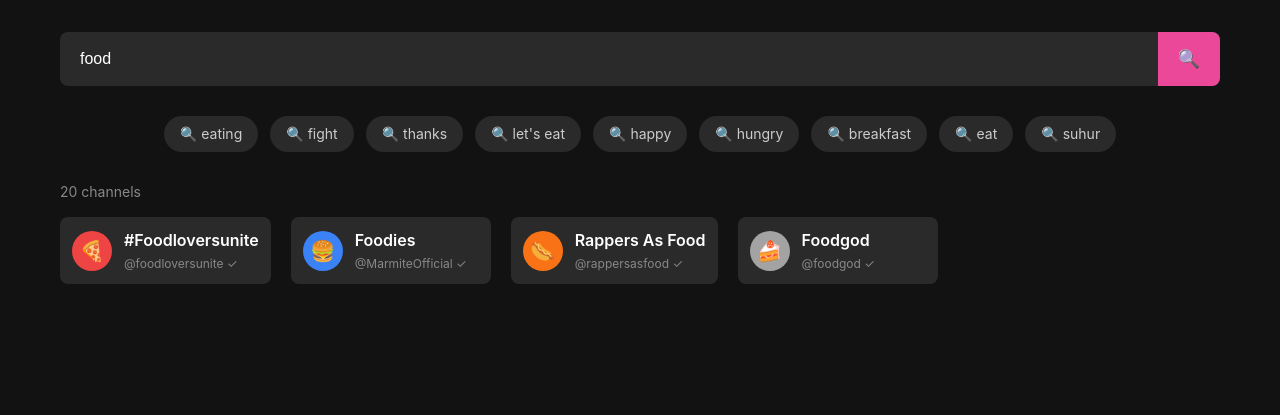
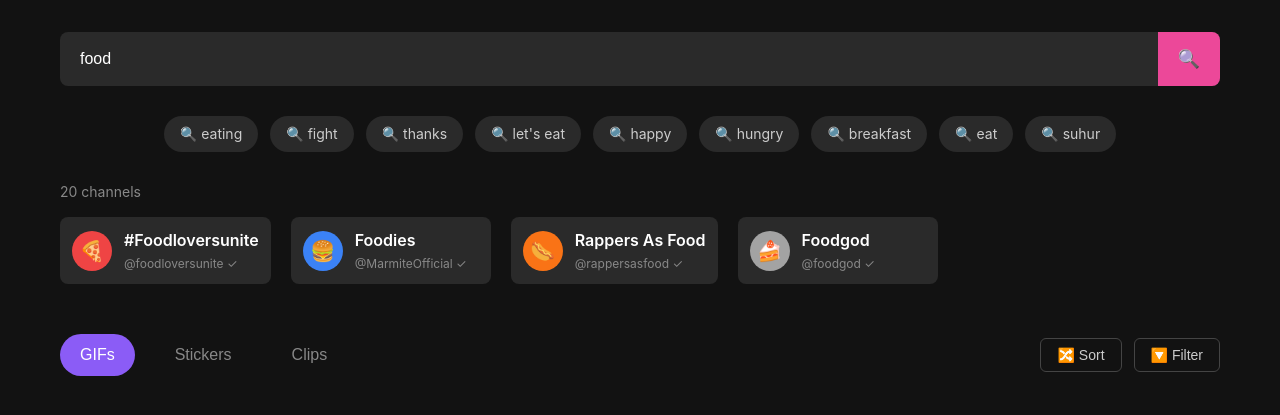
Before and after one commit to ElvisAddo/giphy-website, a plain HTML site: page index.html in a window 1280 px wide. Shown: the part 69-484 px from the top of the page. Drawn offline with Linux system fonts and the light colour scheme.

Commit message:
added and sytled the content section

```diff
--- a/index.html
+++ b/index.html
@@ -93,6 +93,27 @@
         </div>
       </div>
     </section>
+    <!-- Content Section -->
+    <section class="content-section">
+      <div class="content-container">
+        <div class="content-header">
+          <div class="content-tabs">
+            <button class="tab active">GIFs</button>
+            <button class="tab">Stickers</button>
+            <button class="tab">Clips</button>
+          </div>
+          <div class="content-controls">
+            <button class="control-btn">🔀 Sort</button>
+            <button class="control-btn">🔽 Filter</button>
+          </div>
+        </div>
+
+        <!-- Updated gif-grid to be the results container for dynamic content -->
+        <div id="results" class="gif-grid">
+          <!-- Dynamic GIF results will be loaded here -->
+        </div>
+      </div>
+    </section>
 
 
 </body>
--- a/style.css
+++ b/style.css
@@ -294,3 +294,111 @@ body {
   font-size: 12px;
   color: #888;
 }
+/* Content Section */
+.content-section {
+  padding: 0 20px 40px;
+  max-width: 1200px;
+  margin: 0 auto;
+}
+
+.content-container {
+  display: flex;
+  flex-direction: column;
+  gap: 30px;
+}
+
+.content-header {
+  display: flex;
+  justify-content: space-between;
+  align-items: center;
+}
+
+.content-tabs {
+  display: flex;
+  gap: 20px;
+}
+
+.tab {
+  background: none;
+  border: none;
+  color: #888;
+  font-size: 16px;
+  padding: 12px 20px;
+  border-radius: 25px;
+  cursor: pointer;
+  transition: all 0.3s ease;
+}
+
+.tab.active {
+  background-color: #8b5cf6;
+  color: #fff;
+}
+
+.tab:hover:not(.active) {
+  color: #fff;
+  background-color: #3a3a3a;
+}
+
+.content-controls {
+  display: flex;
+  gap: 12px;
+}
+
+.control-btn {
+  background: none;
+  border: 1px solid #444;
+  color: #ccc;
+  padding: 8px 16px;
+  border-radius: 6px;
+  font-size: 14px;
+  cursor: pointer;
+  transition: all 0.3s ease;
+}
+
+.control-btn:hover {
+  border-color: #666;
+  color: #fff;
+}
+
+/* GIF Grid */
+.gif-grid {
+  display: flex;
+  flex-wrap: wrap;
+  gap: 12px;
+  justify-content: center;
+}
+
+.gif-item {
+  background-color: #2a2a2a;
+  border-radius: 8px;
+  overflow: hidden;
+  cursor: pointer;
+  transition: transform 0.3s ease;
+  flex: 0 0 auto;
+}
+
+.gif-item:hover {
+  transform: scale(1.02);
+}
+
+.gif-item img {
+  width: 100%;
+  height: 100%;
+  object-fit: cover;
+  display: block;
+}
+
+/* Grid item sizes */
+.gif-item {
+  width: 200px;
+  height: 200px;
+}
+
+.gif-item.tall {
+  height: 300px;
+}
+
+.gif-item.wide {
+  width: 300px;
+  height: 150px;
+}
```
